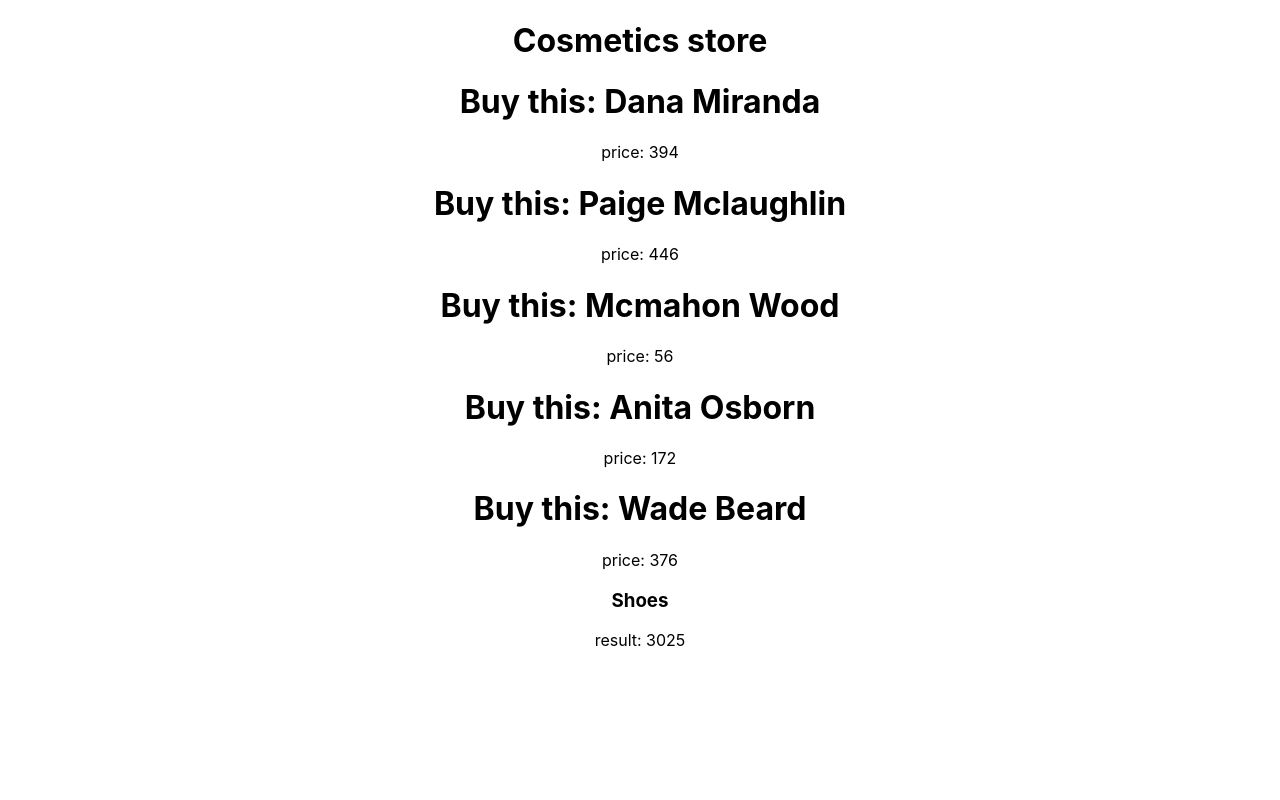
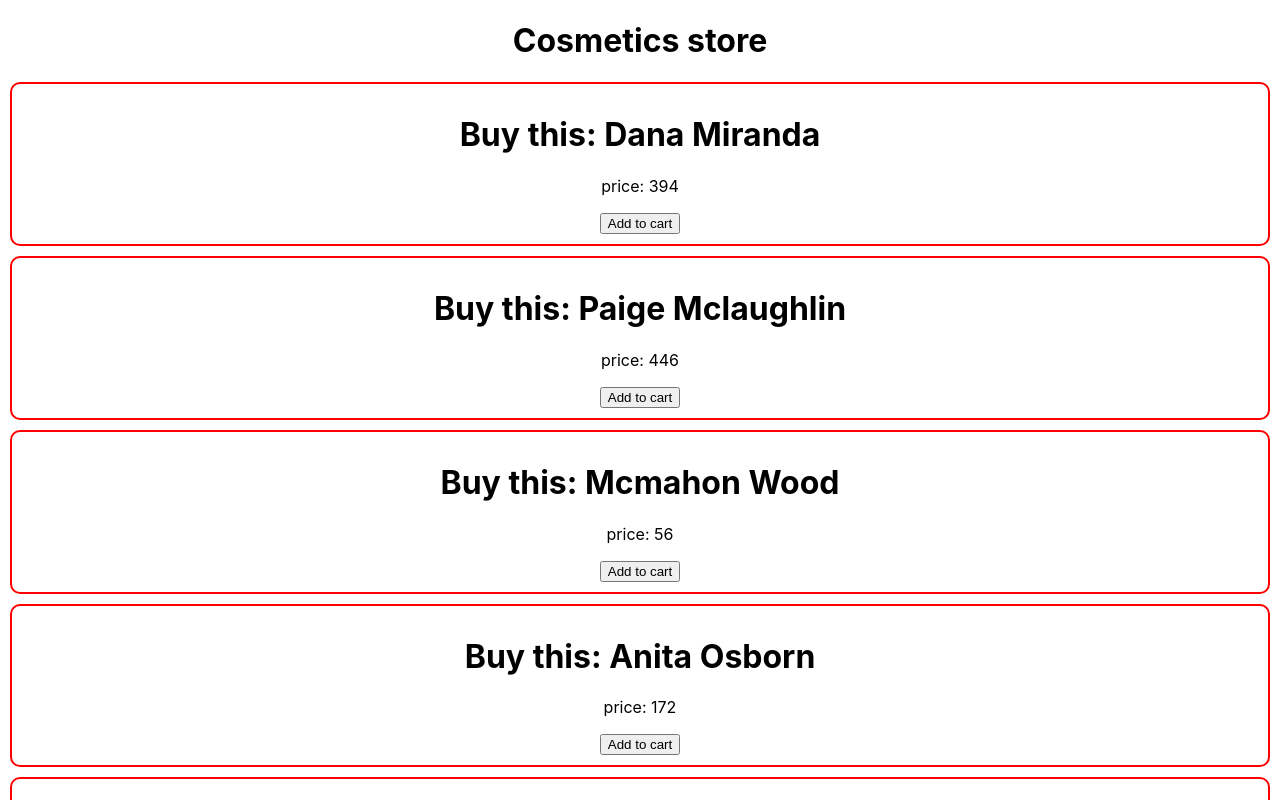
Before and after one commit to laksor/react-module-data-storage, a React (Create React App) app: page / in a window 1280 px wide. Shown: the top 800 px of the page. Built offline with nearby package versions, Linux system fonts and the light colour scheme.

Commit message:
button added

```diff
--- /dev/null
+++ b/src/Components/Cosmetic/Cosmetic.css
@@ -0,0 +1,6 @@
+.product{
+    margin: 10px;
+    padding: 10px;
+    border: 2px solid red;
+    border-radius: 10px;
+}
--- a/src/Components/Cosmetic/Cosmetic.js
+++ b/src/Components/Cosmetic/Cosmetic.js
@@ -1,11 +1,16 @@
 import React from 'react';
+import './Cosmetic.css'
 
 const Cosmetic = (props) => {
     const {name, price} = props.cosmetic;
+    const addToCart = () =>{
+
+    }
     return (
-        <div>
+        <div className='product'>
             <h1>Buy this: {name}</h1>
             <p>price: {price}</p>
+            <button onClick={addToCart} >Add to cart</button>
         </div>
     );
 };
```
